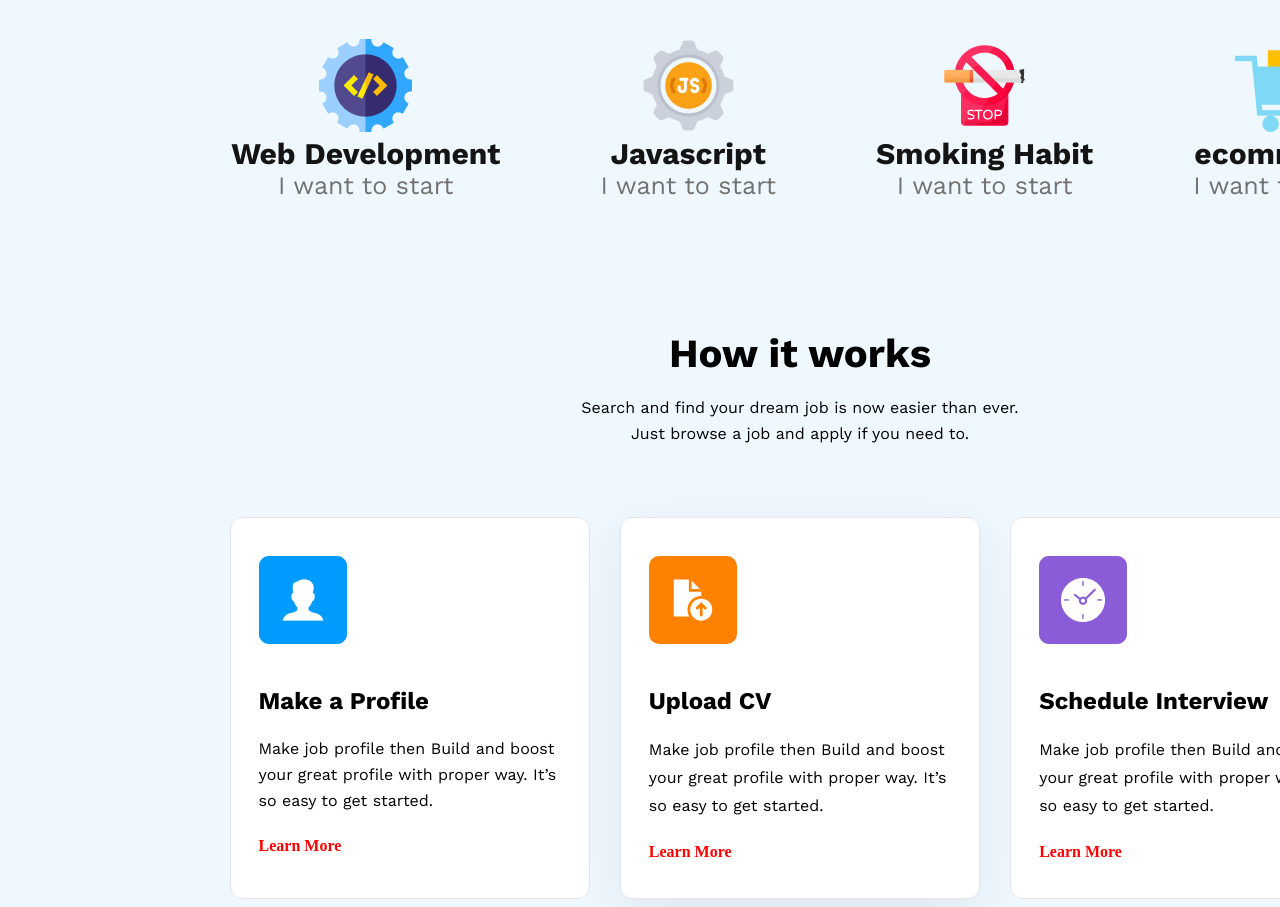
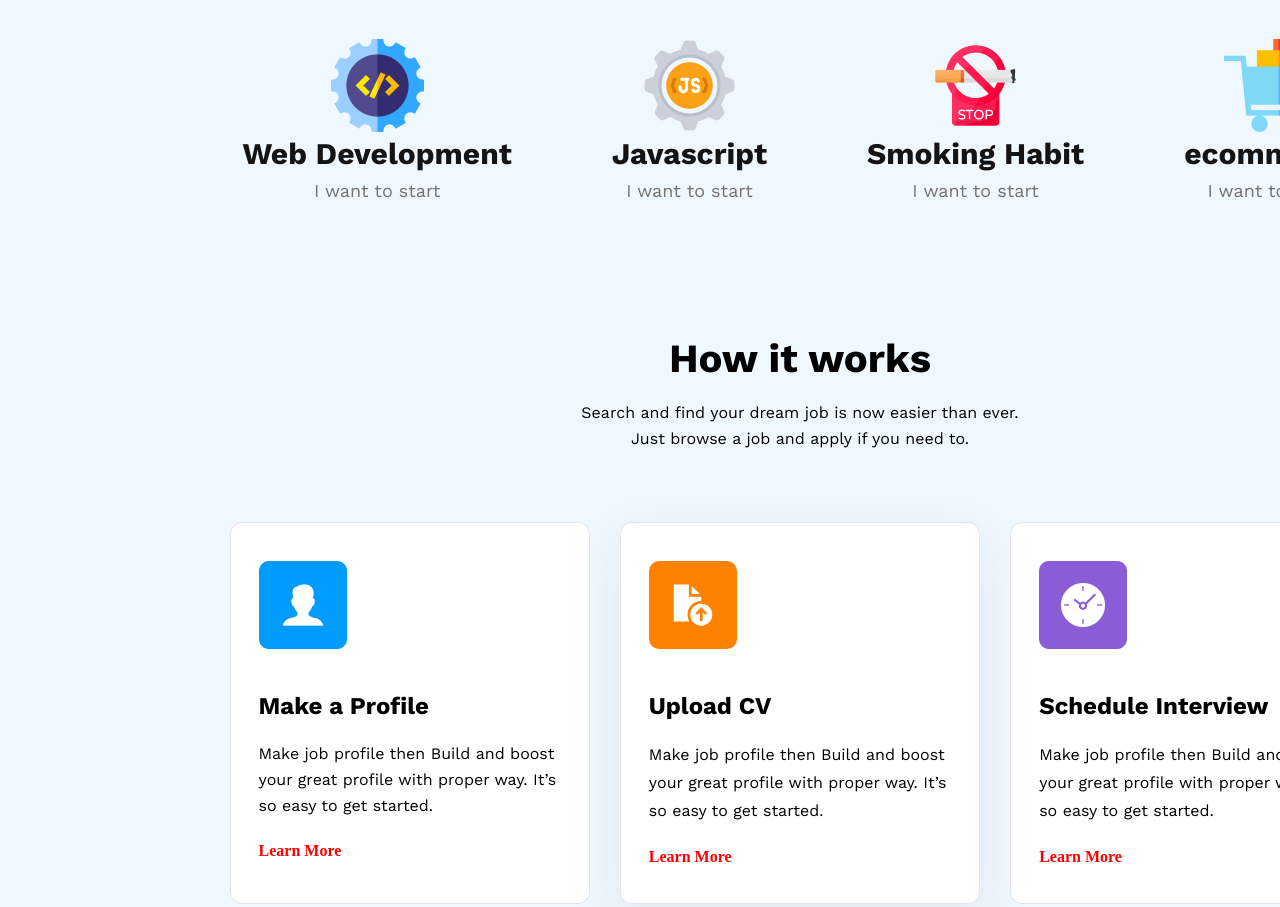
Before and after one commit to najmussayadade/Assignment-1, a plain HTML site: page index.html in a window 1280 px wide. Shown: the part 1820-2727 px from the top of the page. Drawn offline with nearby package versions, Linux system fonts and the light colour scheme.

Commit message:
font pixel correction

```diff
--- a/css/job.css
+++ b/css/job.css
@@ -2,7 +2,7 @@
 
     .how {
         text-align: center;
-        margin-top: 100px;
+        margin-top: 80px;
         margin-bottom: 100px;
     }
 
--- a/css/plan.css
+++ b/css/plan.css
@@ -38,8 +38,8 @@
         font-size: 30px;
         line-height: 35px;
         text-align: center;
-        /* Dark 01 */
         color: #151414;
+        margin-bottom: 5px;
     }
 
     .idea1 p,
@@ -51,7 +51,7 @@
         font-family: 'Work Sans';
         font-style: normal;
         font-weight: 500;
-        font-size: 25px;
+        font-size: 18px;
         line-height: 29px;
         text-align: center;
         color: #737272;
```
